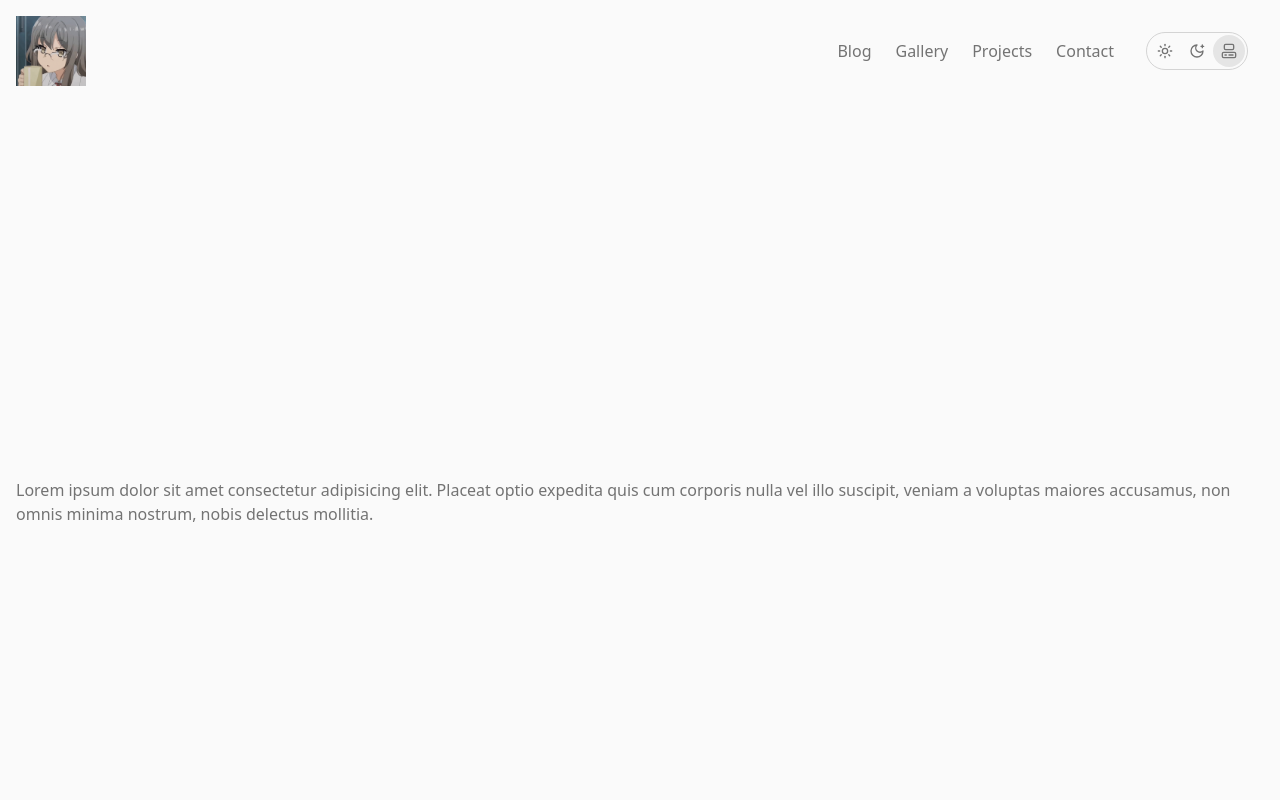
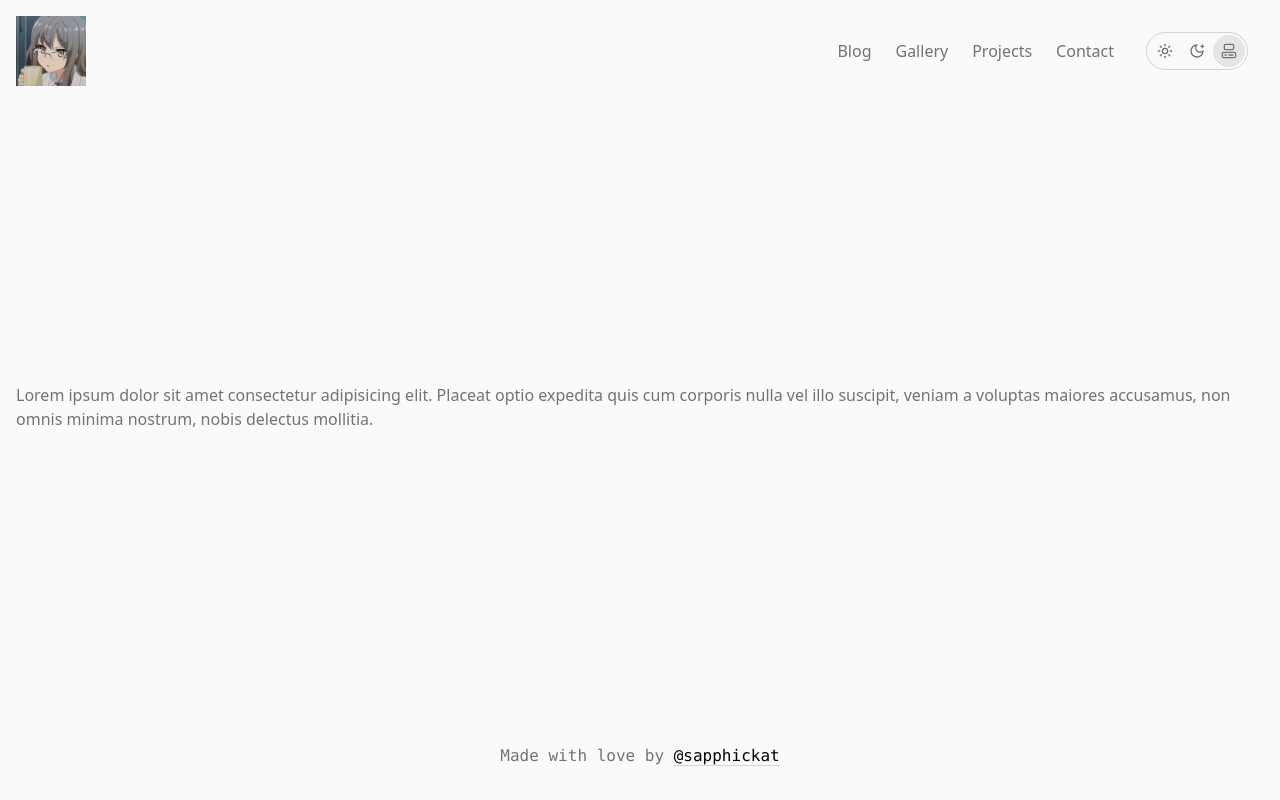
Before and after one commit to sapphickat/personal-website, a Next.js app: page / in a window 1280 px wide. Shown: the top 800 px of the page. Built offline with nearby package versions, Linux system fonts and the light colour scheme.

Commit message:
fixing page size with grid

```diff
--- a/app/globals.css
+++ b/app/globals.css
@@ -1,10 +1,3 @@
 @import "tailwindcss";
 
 @custom-variant dark (&:where([data-theme=dark], [data-theme=dark] *));
-
-
-body, html {
-    width: 100vw;
-    height: 100vh;
-    background-attachment: fixed;
-}
--- a/app/layout.tsx
+++ b/app/layout.tsx
@@ -29,14 +29,15 @@ export default function RootLayout({
     <html lang="en" suppressHydrationWarning>
       <body
         className={`${geistSans.variable} ${geistMono.variable} antialiased
-        dark:text-neutral-400 text-neutral-500  dark:bg-neutral-950 bg-neutral-50 h-screen w-screen
+        dark:text-neutral-400 text-neutral-500  dark:bg-neutral-950 bg-neutral-50
         `}
       >
         <ThemeProvider>
-          <NavBar />
-
-            {children}
-          <Footer />
+          <div className="grid grid-rows-[max-content_1fr_max-content] h-svh w-svw">
+            <NavBar />
+              {children}
+            <Footer />
+          </div>
         </ThemeProvider>
 
       </body>
```
